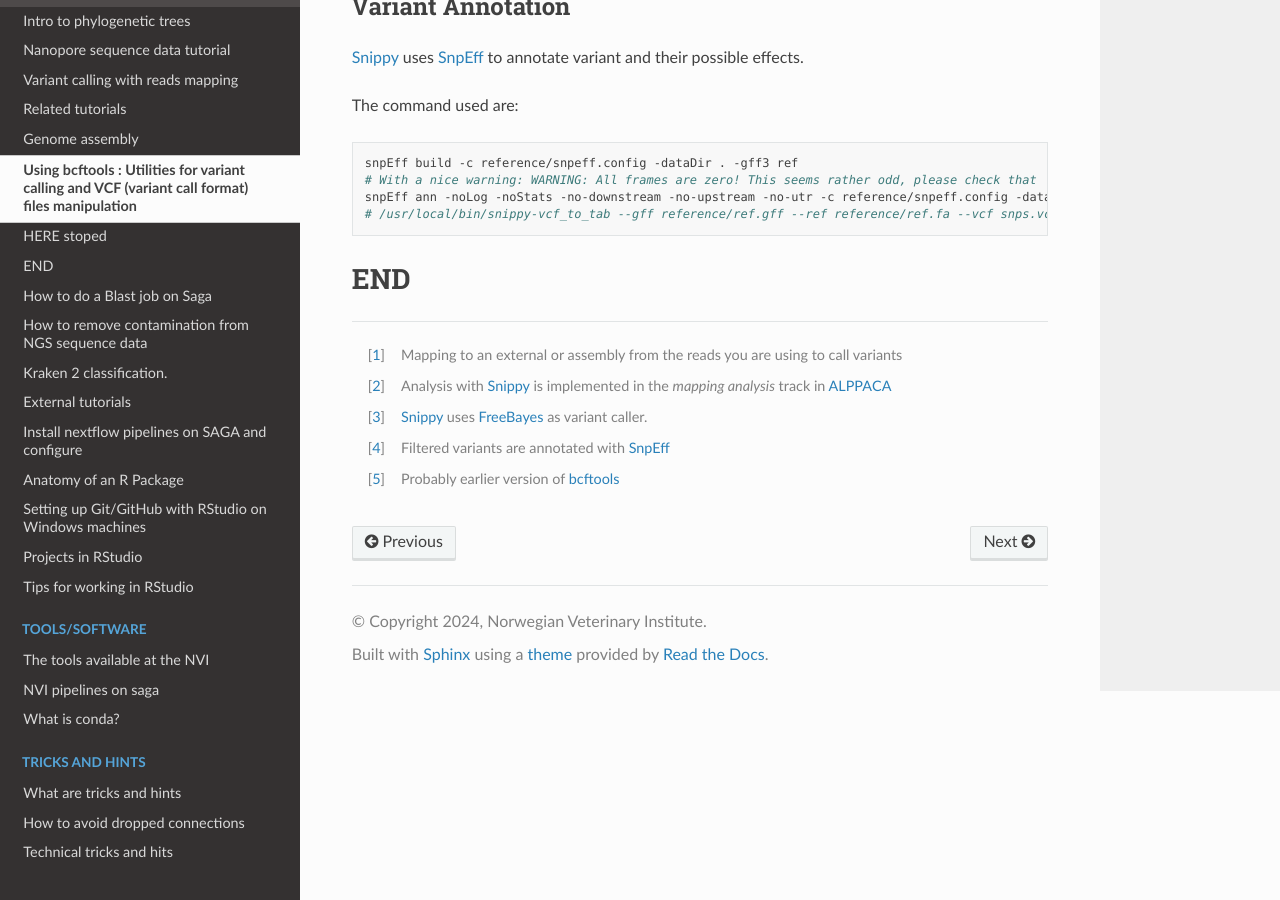
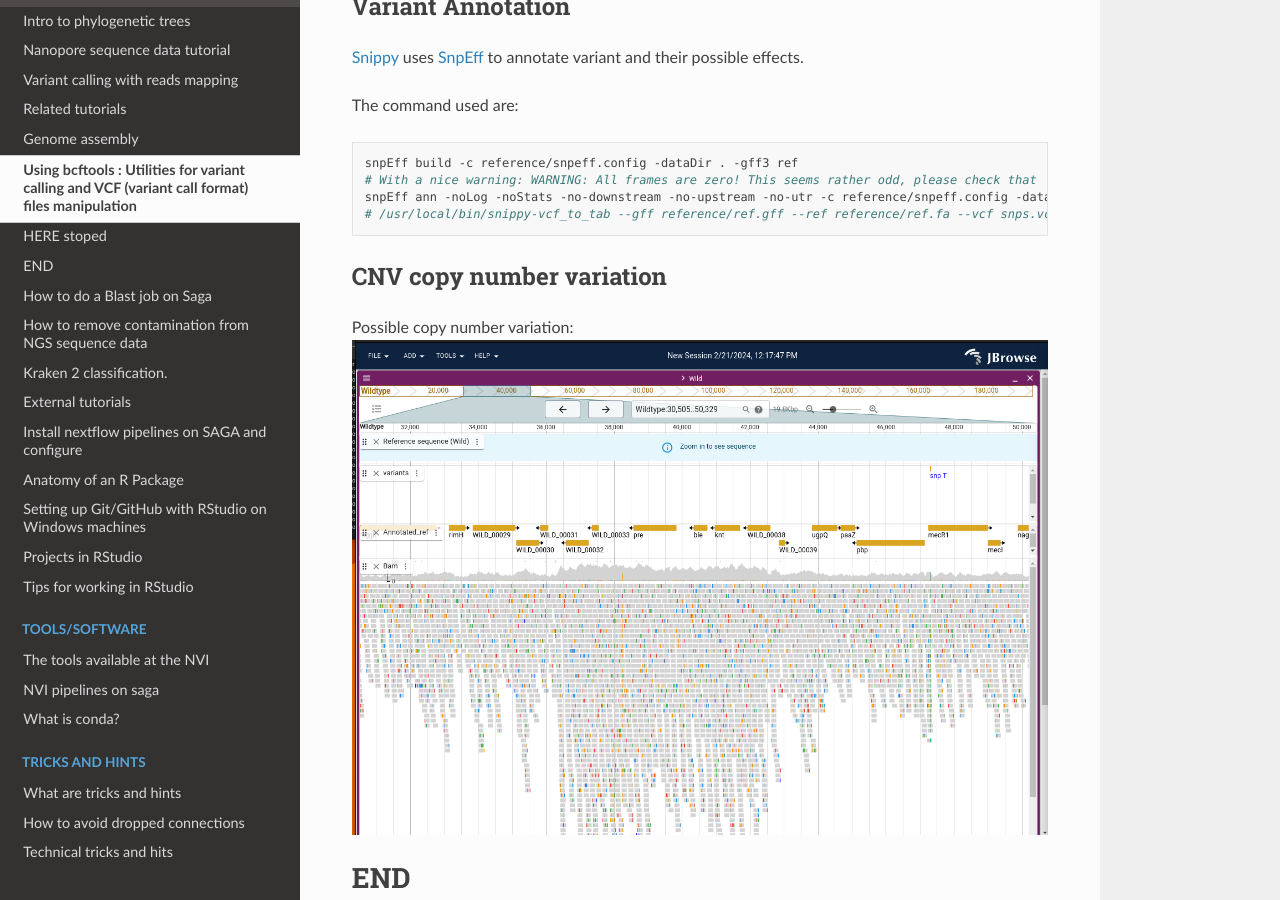
Before and after one commit to NorwegianVeterinaryInstitute/nvi-documentation, a Sphinx documentation site: the page built from docs/source/tutorials/bcftools.md, in a window 1280 px wide and 900 px high, scrolled down 11968 px. Built offline with Sphinx 7.4.7 and the Read the Docs theme 2.0.0, drawn with Linux system fonts in a browser that asks for light colours; pages that are not in the unit, such as notebooks, are missing from menus.

Commit message:
adding rest to do

````diff
--- a/docs/source/tutorials/bcftools.md
+++ b/docs/source/tutorials/bcftools.md
@@ -436,6 +436,11 @@ snpEff ann -noLog -noStats -no-downstream -no-upstream -no-utr -c reference/snpe
 # /usr/local/bin/snippy-vcf_to_tab --gff reference/ref.gff --ref reference/ref.fa --vcf snps.vcf > snps.tab # This is a reformating to make it easier to read
 ```
 
+### CNV copy number variation
+
+Possible copy number variation:
+![maybe](./bcftools_image5.png)
+
 # END
 
 <!-- Should add Snippy also has some regions filters I think - I did not look at that yet>
````
Also changed, not shown: docs/source/tutorials/bcftools_image5.png (added).
